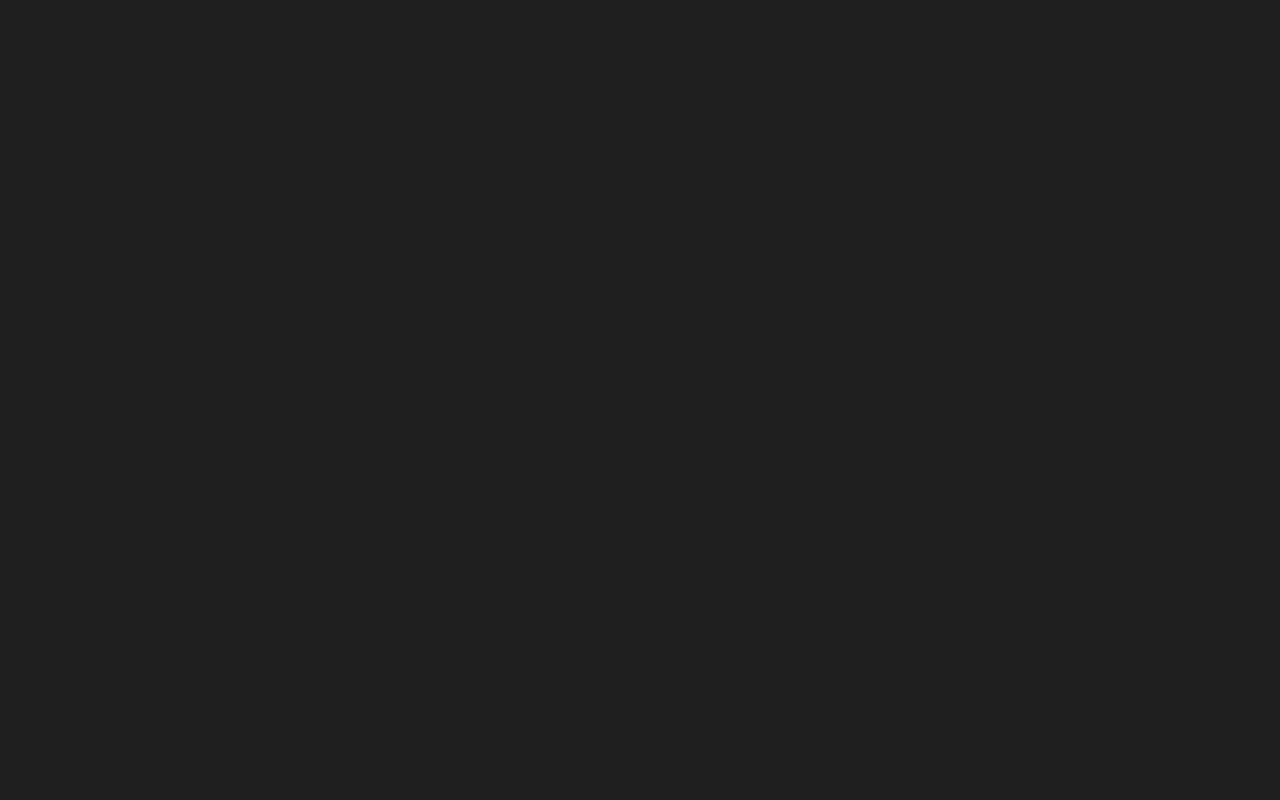
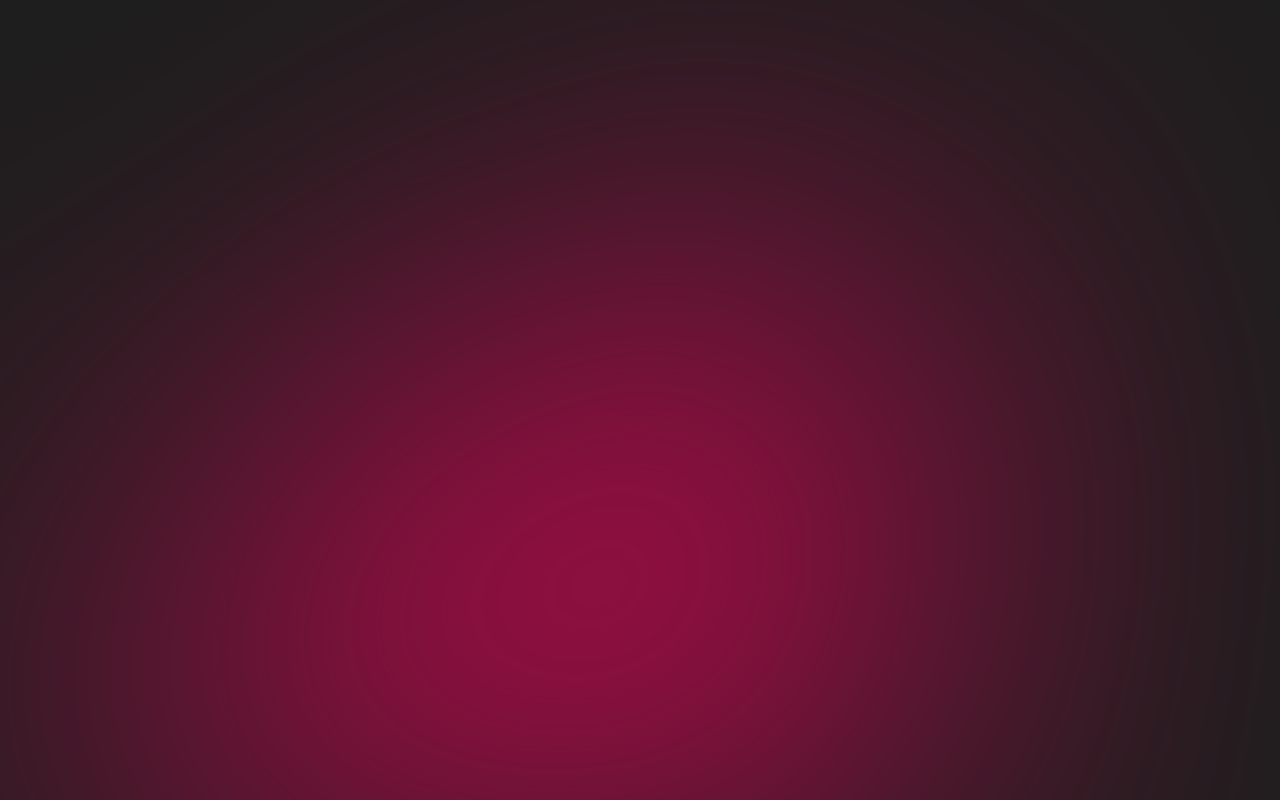
Before and after one commit to wbogatyrewa/portfolio, a React (Create React App) app: page / in a window 1280 px wide. Shown: the top 800 px of the page. Built offline with nearby package versions, Linux system fonts and the light colour scheme.

Commit message:
add animated gradient

```diff
--- a/src/App.tsx
+++ b/src/App.tsx
@@ -1,9 +1,10 @@
 import React from "react";
+import { AnimatedGradient } from "./components/AnimatedGradient/AnimatedGradient";
 
 function App() {
   return (
     <div className="App">
-      <></>
+      <AnimatedGradient />
     </div>
   );
 }
--- /dev/null
+++ b/src/components/AnimatedGradient/AnimatedGradient.style.ts
@@ -0,0 +1,17 @@
+import styled from "@emotion/styled";
+
+export const GradientSVG = styled.svg`
+  position: absolute;
+  top: -50vw;
+  left: 0;
+  z-index: -1;
+  height: 200vw;
+  width: 100vw;
+  opacity: 0.9;
+  --tw-blur: blur(15vw);
+  filter: var(--tw-blur);
+`;
+
+export const GradientPath = styled.path`
+  transition: fill 3s ease 0s;
+`;
--- /dev/null
+++ b/src/components/AnimatedGradient/AnimatedGradient.tsx
@@ -0,0 +1,42 @@
+import React, { useEffect, useState } from "react";
+import { GradientPath, GradientSVG } from "./AnimatedGradient.style";
+
+export const AnimatedGradient = () => {
+  const [color, setColor] = useState<string>("rgb(0, 110, 255)");
+  const accentColors: string[] = [
+    "rgb(0, 110, 255)",
+    "rgb(59, 0, 255)",
+    "rgb(121, 0, 255)",
+    "rgb(136, 0, 255)",
+    "rgb(144, 0, 255)",
+    "rgb(184, 0, 255)",
+    "rgb(230, 0, 255)",
+    "rgb(255, 0, 255)",
+    "rgb(255, 0, 192)",
+    "rgb(255, 0, 116)",
+    "rgb(255, 0, 92)",
+    "rgb(255, 0, 49)",
+    "rgb(255, 255, 78)",
+  ];
+
+  useEffect(() => {
+    let timer = setInterval(() => {
+      let randomNumberOfColor =
+        Math.floor(Math.random() * accentColors.length) + 1;
+      setColor(accentColors[randomNumberOfColor]);
+    }, 3e3);
+    return () => {
+      clearInterval(timer);
+    };
+  }, []);
+
+  return (
+    <GradientSVG viewBox="0 0 200 200" xmlns="http://www.w3.org/2000/svg">
+      <GradientPath
+        d="M28.5,-52.5C37.8,-44.1,46.7,-38.1,47.6,-29.8C48.5,-21.4,41.4,-10.7,36.5,-2.8C31.6,5.1,29,10.2,28.7,19.5C28.4,28.9,30.5,42.6,26,45.1C21.6,47.6,10.8,38.9,5,30.3C-0.9,21.7,-1.8,13.2,-16,16.4C-30.2,19.5,-57.8,34.4,-71.5,33.6C-85.2,32.9,-85,16.4,-79.7,3.1C-74.4,-10.3,-64,-20.7,-51.7,-23.8C-39.4,-26.9,-25.1,-22.8,-16.1,-31.4C-7.2,-40.1,-3.6,-61.4,3,-66.6C9.6,-71.9,19.3,-61,28.5,-52.5Z"
+        transform="translate(100 100)"
+        fill={color}
+      ></GradientPath>
+    </GradientSVG>
+  );
+};
--- a/src/index.css
+++ b/src/index.css
@@ -1,10 +1,12 @@
 :root {
   --background-dark: #1E1E1E;
+}
 
+html, body {
+  background-color: var(--background-dark);
 }
 
 body {
-  background: var(--background-dark);
   margin: 0;
   font-family: -apple-system, BlinkMacSystemFont, 'Segoe UI', 'Roboto', 'Oxygen',
     'Ubuntu', 'Cantarell', 'Fira Sans', 'Droid Sans', 'Helvetica Neue',
```
Also changed, not shown: src/index.tsx (+6 -6 lines).
